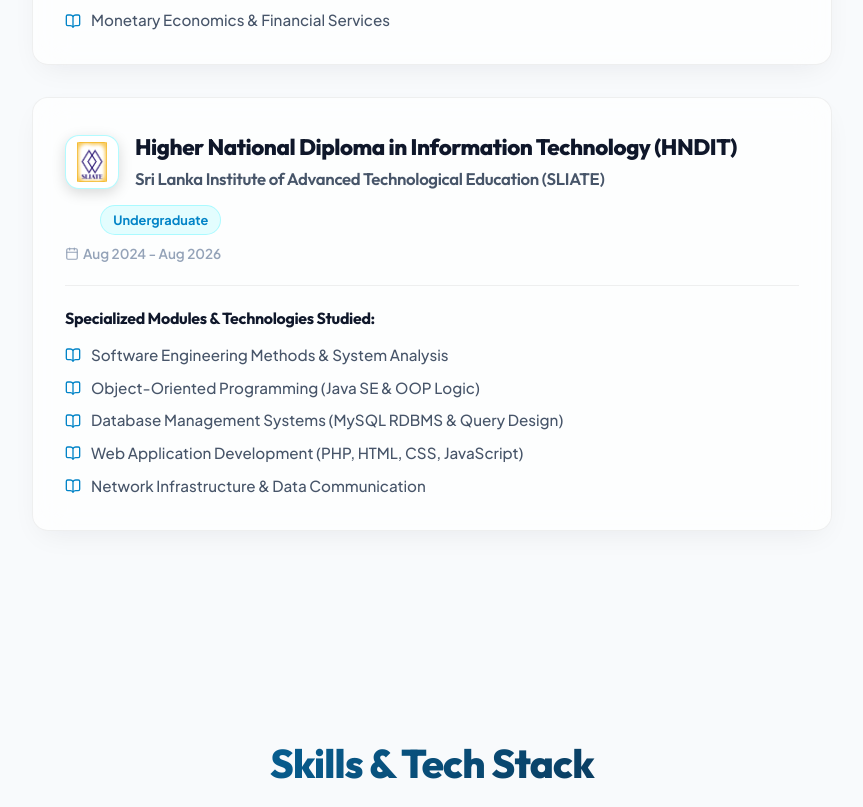
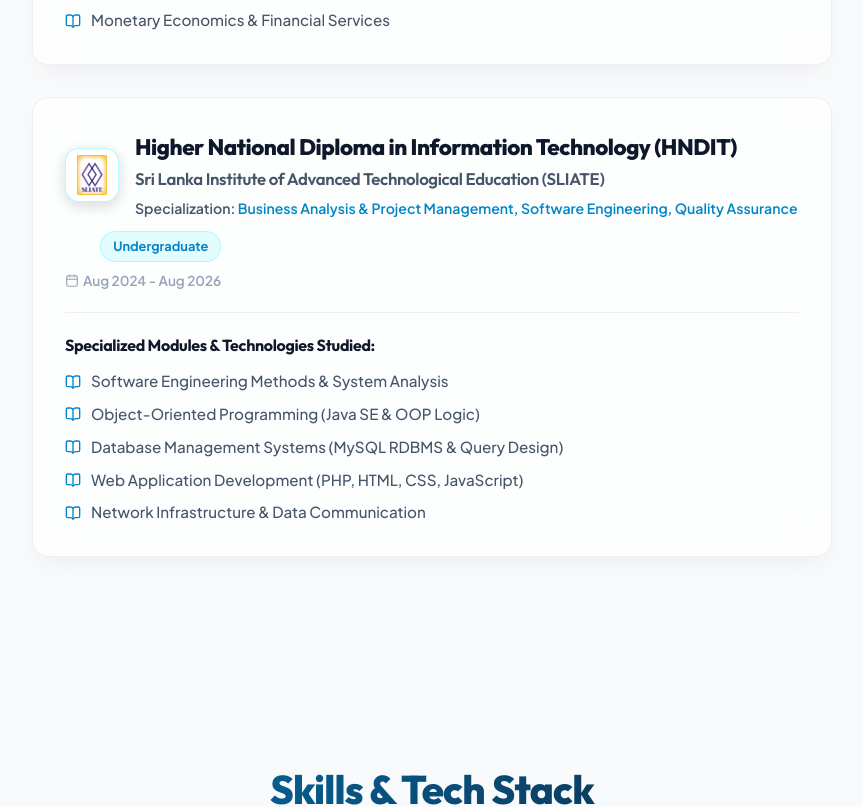
Before and after one commit to rashminda-aluvihare/My-portfolio, a React (Vite) app: page / in a window 1280 px wide. Shown: the part 5360-6167 px from the top of the page, without its empty margins (208-1071 px from the left). Built offline with nearby package versions, Linux system fonts and the light colour scheme; no server answers.

Commit message:
Update HNDIT specialization ordering in Education section

```diff
--- a/src/components/Education.jsx
+++ b/src/components/Education.jsx
@@ -23,6 +23,7 @@ export default function Education() {
     {
       degree: 'Higher National Diploma in Information Technology (HNDIT)',
       institution: 'Sri Lanka Institute of Advanced Technological Education (SLIATE)',
+      specialization: 'Business Analysis & Project Management, Software Engineering, Quality Assurance',
       logo: sliateLogo,
       location: 'Matale / Colombo, Sri Lanka',
       duration: 'Aug 2024 - Aug 2026',
@@ -115,6 +116,11 @@ export default function Education() {
                     <h4 style={{ fontSize: '1.05rem', color: 'var(--text-secondary)', fontWeight: 600 }}>
                       {edu.institution}
                     </h4>
+                    {edu.specialization && (
+                      <p style={{ fontSize: '0.88rem', color: 'var(--accent-cyan)', fontWeight: 600, marginTop: '4px' }}>
+                        <span style={{ color: 'var(--text-secondary)', fontWeight: 600 }}>Specialization:</span> {edu.specialization}
+                      </p>
+                    )}
                   </div>
                 </div>
 
```
